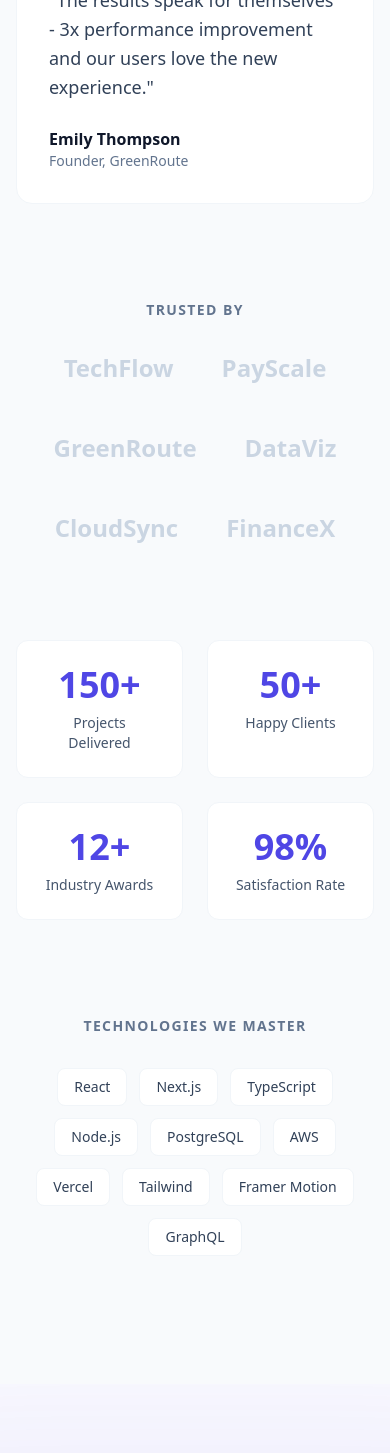
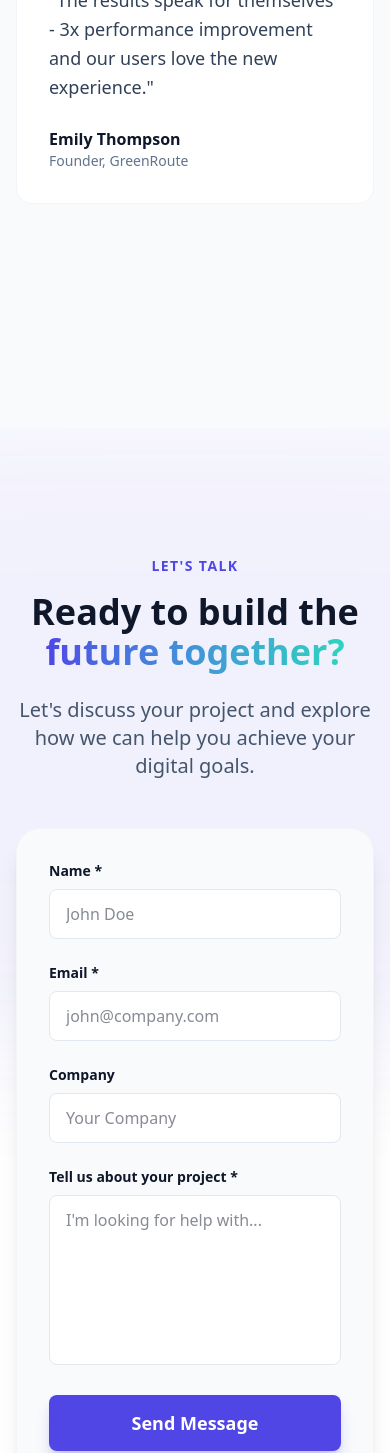
Before and after one commit to krishnachandra/atomiqworks, a Next.js app: page / in a window 390 px wide. Shown: the part 6614-8067 px from the top of the page. Built offline with nearby package versions, Linux system fonts and the light colour scheme.

Commit message:
refactor: remove redundant sections from TrustSignals

```diff
--- a/src/components/sections/TrustSignals.tsx
+++ b/src/components/sections/TrustSignals.tsx
@@ -23,21 +23,6 @@
     }
 ]
 
-const clientLogos = [
-    'TechFlow', 'PayScale', 'GreenRoute', 'DataViz', 'CloudSync', 'FinanceX'
-]
-
-const technologies = [
-    'React', 'Next.js', 'TypeScript', 'Node.js', 'PostgreSQL',
-    'AWS', 'Vercel', 'Tailwind', 'Framer Motion', 'GraphQL'
-]
-
-const metrics = [
-    { value: '150+', label: 'Projects Delivered' },
-    { value: '50+', label: 'Happy Clients' },
-    { value: '12+', label: 'Industry Awards' },
-    { value: '98%', label: 'Satisfaction Rate' }
-]
 
 export function TrustSignals() {
     return (
@@ -96,71 +81,7 @@
                     </div>
                 </div>
 
-                {/* Client Logos */}
-                <motion.div
-                    className="mb-24"
-                    initial={{ opacity: 0 }}
-                    whileInView={{ opacity: 1 }}
-                    viewport={{ once: true }}
-                >
-                    <p className="text-center text-sm text-slate-500 uppercase tracking-widest mb-8 font-semibold">
-                        Trusted By
-                    </p>
-                    <div className="flex flex-wrap justify-center items-center gap-12">
-                        {clientLogos.map((logo, idx) => (
-                            <div
-                                key={idx}
-                                className="text-2xl font-bold text-slate-300 hover:text-brand-primary transition-colors"
-                            >
-                                {logo}
-                            </div>
-                        ))}
-                    </div>
-                </motion.div>
-
-                {/* Key Metrics */}
-                <motion.div
-                    className="grid grid-cols-2 md:grid-cols-4 gap-6 mb-24"
-                    initial={{ opacity: 0, y: 30 }}
-                    whileInView={{ opacity: 1, y: 0 }}
-                    viewport={{ once: true }}
-                >
-                    {metrics.map((metric, idx) => (
-                        <div
-                            key={idx}
-                            className="bg-white rounded-xl p-6 text-center border border-slate-100"
-                        >
-                            <div className="text-4xl font-bold text-brand-primary mb-2">
-                                {metric.value}
-                            </div>
-                            <div className="text-sm text-slate-600 font-medium">
-                                {metric.label}
-                            </div>
-                        </div>
-                    ))}
-                </motion.div>
-
-                {/* Technologies */}
-                <motion.div
-                    initial={{ opacity: 0 }}
-                    whileInView={{ opacity: 1 }}
-                    viewport={{ once: true }}
-                >
-                    <p className="text-center text-sm text-slate-500 uppercase tracking-widest mb-8 font-semibold">
-                        Technologies We Master
-                    </p>
-                    <div className="flex flex-wrap justify-center gap-3">
-                        {technologies.map((tech, idx) => (
-                            <span
-                                key={idx}
-                                className="px-4 py-2 bg-white text-slate-700 rounded-lg text-sm font-medium border border-slate-100 hover:border-brand-primary/30 hover:text-brand-primary transition-colors"
-                            >
-                                {tech}
-                            </span>
-                        ))}
-                    </div>
-                </motion.div>
             </div>
-        </section>
+        </section >
     )
 }
```
